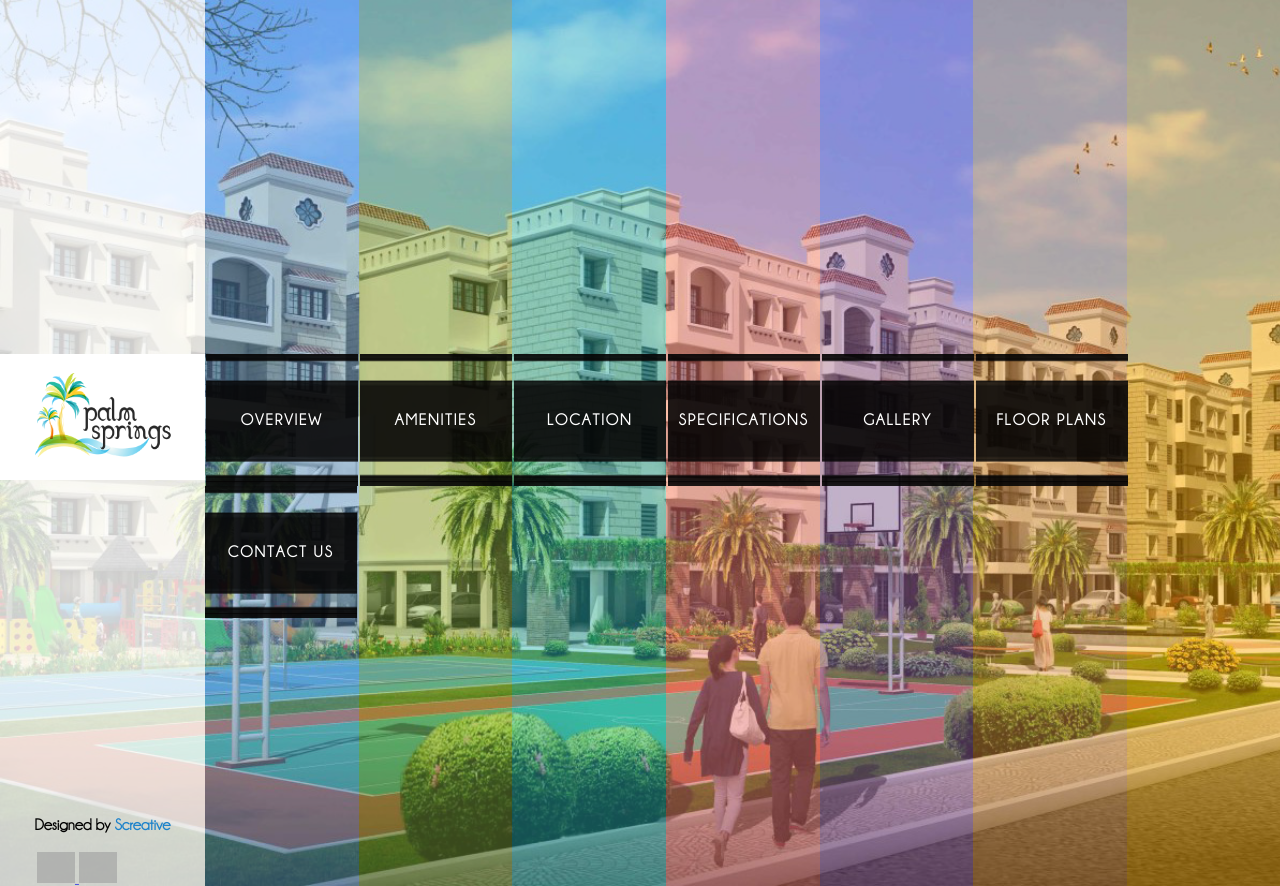
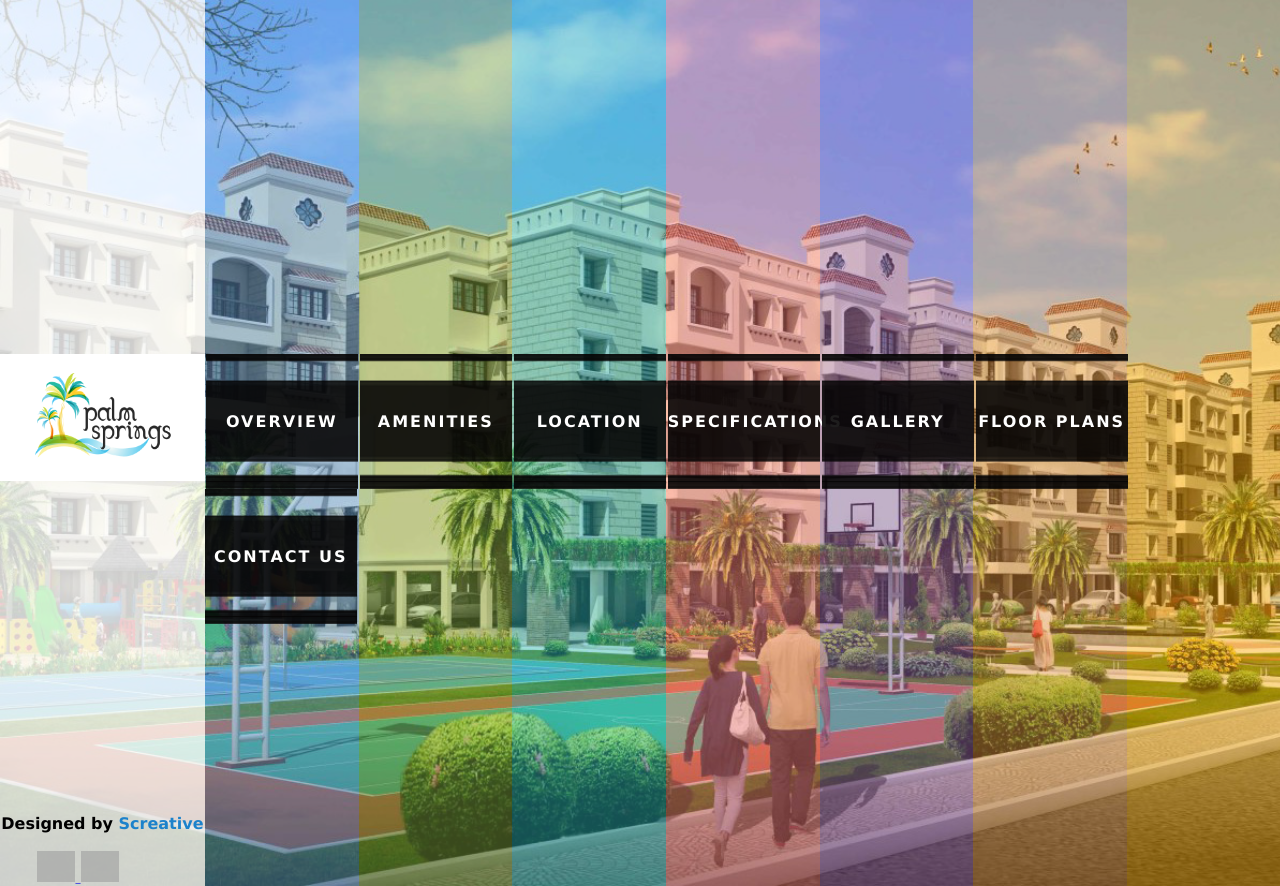
Before and after one commit to yokesh28/palmspring, a PHP site: page / in a window 1280 px wide. Run offline with PHP 8.4, Linux system fonts and the light colour scheme; grey boxes are pictures that could not be loaded.

Commit message:
Signed-off-by: lokesh <lokesh@lokesh-HP-Compaq-dc7800-Convertible-Minitower>

```diff
--- a/css/style.css
+++ b/css/style.css
@@ -19,7 +19,7 @@
 
 html {
 	height: 100%;
-	font-family: champagne__limousinesregular;
+	font-family: Verdana, Geneva, sans-serif;
 }
 
 body {
```
